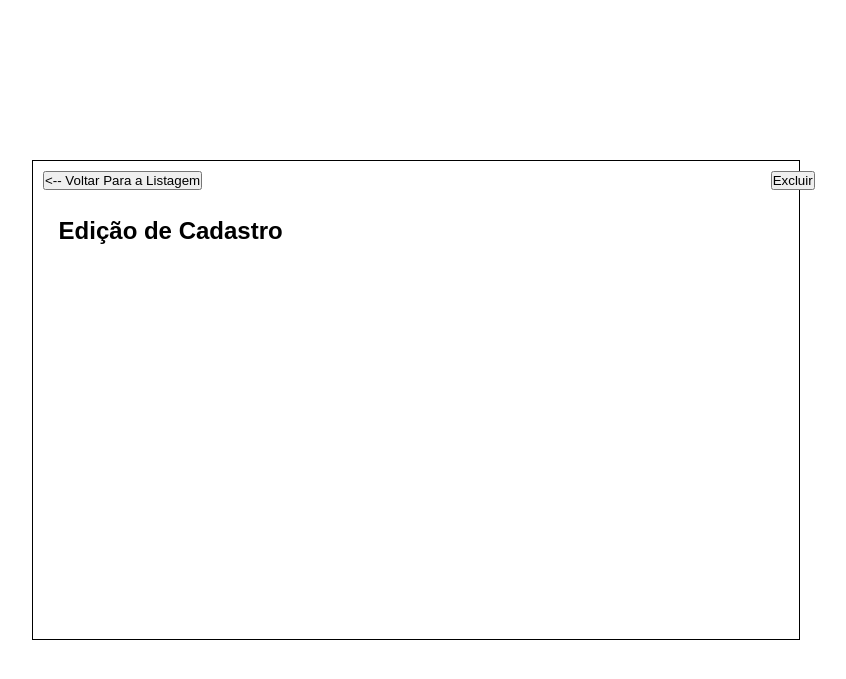
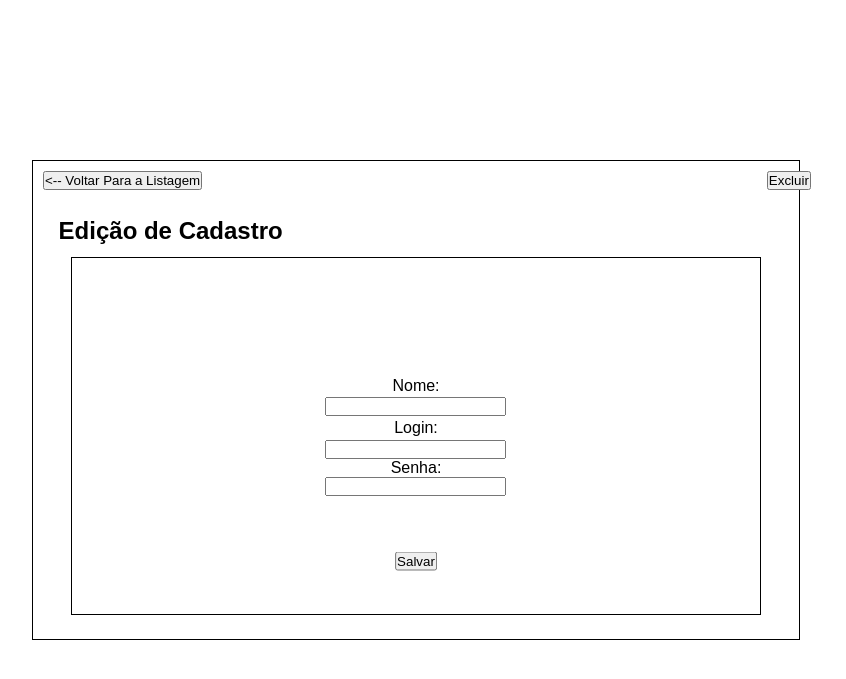
Before and after one commit to vh99999/PROG-WEB, a PHP site: page /editar_usuario.php?id=1 in a window 1280 px wide. Shown: the top 679 px of the page, without its empty margins (224-1070 px from the left). Run offline with PHP 8.4, Linux system fonts and the light colour scheme; data that the repository does not hold is empty.

Commit message:
Excluir Funcionanando

```diff
--- a/autenticacao.php
+++ b/autenticacao.php
@@ -19,6 +19,7 @@
 
     $username = $_POST["username"];
     $password = $_POST["password"];
+
 
 
     $usuario = login_usuario($username, $password);
--- a/editar_usuario.php
+++ b/editar_usuario.php
@@ -18,19 +18,65 @@
                     </script>
         </div>
 
-        <div class="containerExcluir">
-            <button onclick="excluir()" class="gappy">Excluir</button>
 
-                    <script>
-                        function excluir() {
-                            delete_usuario();
-                        }
-                    </script>
-        </div>
 
         <div class="containerEdiçãodeCadastro">
             <h2>Edição de Cadastro</h2>
         </div>
+        <div class="containerEdicao">
+
+            <?php
+            require_once "conexao.php";
+            $current_user = get_usuario($_GET['id']);
+
+            $id = $current_user['id'];
+            $nome = $current_user['nome'];
+            $login = $current_user['login'];
+            $senha = $current_user['senha'];
+            ?>
+
+            <form action="lista_usuarios.php" method="post">
+
+            <div class="container2">
+                <label for="nome"; style='margin:2px;'>Nome:</label>
+            </div>
+
+            <div class="container2">
+                <input type="text" id="nome" name="nome" value="<?= $nome ?>" required>
+            </div>
+
+            <div class="container2">
+                <label for="login"; style='margin:3px;'>Login:</label>
+            </div>
+
+            <div class="container2">
+                 <input type="text" id="login" name="login" value="<?= $login ?>" required>
+            </div>
+
+            <div class="container2">
+                <label for="senha">Senha:</label>
+            </div>
+
+            <div class="container2">
+                <input type="password" id="senha" name="senha" value="<?= $senha ?>" required>
+            </div>
+
+            <input type="submit" value="Salvar" class="btnsalvar">
+        </form>
+
+        </div>
+        <div class="containerExcluir">
+
+    <form action="excluir_usuario.php" method="POST">
+
+        <input type="hidden" name="id" value="<?= $id ?>">
+
+            <button type="submit" class="gappy" onclick="return confirm('Tem certeza que deseja excluir?')">
+                Excluir
+            </button>
+
+     </form>
+    </div>
     </div>
 </body>
 </html>
--- a/style_editar.css
+++ b/style_editar.css
@@ -35,7 +35,7 @@ body,html{
     align-items: center;
     justify-content: right;
     position: absolute;
-    left: 95%;
+    left: 94.5%;
 }
 .containerEdiçãodeCadastro{
     display: flex;
@@ -65,3 +65,71 @@ header{
 .gappy{
     margin: 10px;
 }
+
+.containerEdicao{
+    display: flex;
+    flex-direction: column;
+    align-items: center;
+    justify-content: center;
+    position: absolute;
+    width: 90%;
+    height: 75%;
+    border: 1px solid black;
+    top: 20%;
+    left: 5%;
+}
+
+.containerNome{
+    display: flex;
+    flex-direction: column;
+    align-items: center;
+    justify-content: center;
+    position: absolute;
+    width: 90%;
+    height: 75%;
+    border: 1px solid black;
+    top: 20%;
+    left: 5%;
+}
+.containerLogin{
+    display: flex;
+    flex-direction: column;
+    align-items: center;
+    justify-content: center;
+    position: absolute;
+    width: 90%;
+    height: 75%;
+    border: 1px solid black;
+    top: 20%;
+    left: 5%;
+}
+.containerSenha{
+    display: flex;
+    flex-direction: column;
+    align-items: center;
+    justify-content: center;
+    position: absolute;
+    width: 90%;
+    height: 75%;
+    border: 1px solid black;
+    top: 20%;
+    left: 5%;
+}
+
+.container2{
+    display: flex;
+    flex-direction: column;
+    align-items: center;
+    justify-content: center;
+}
+
+.btnsalvar{
+    display: flex;
+    flex-direction: column;
+    align-items: center;
+    justify-content: center;
+    position: absolute;
+    top: 85%;
+    left: 50%;
+    transform: translate(-50%, -50%);
+}
```
Also changed, not shown: excluir_usuario.php (added, +10 -0 lines).
